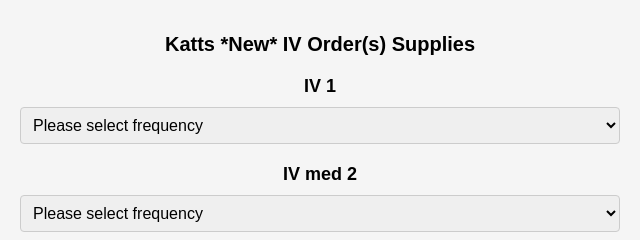
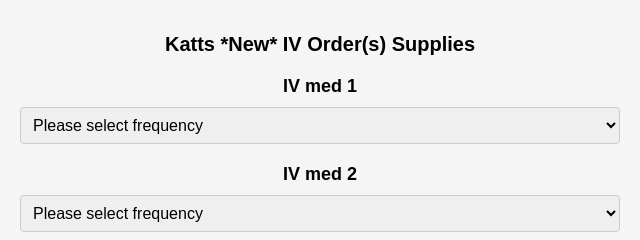
Before and after one commit to pixelpilot01/ivsupplieskatts, a plain HTML site: page index.html in a window 1280 px wide. Shown: the top 240 px of the page, 320-960 px from the left. Drawn offline with Linux system fonts and the light colour scheme.

Commit message:
Update index.html

```diff
--- a/index.html
+++ b/index.html
@@ -10,7 +10,7 @@
     <h1>Katts *New* IV Order(s) Supplies</h1>
 
     <div class="iv-container">
-      <h3>IV 1</h3>
+      <h3>IV med 1</h3>
       <select id="iv1-frequency">
         <option value="">Please select frequency</option>
         <option value="1">Daily</option>
```
